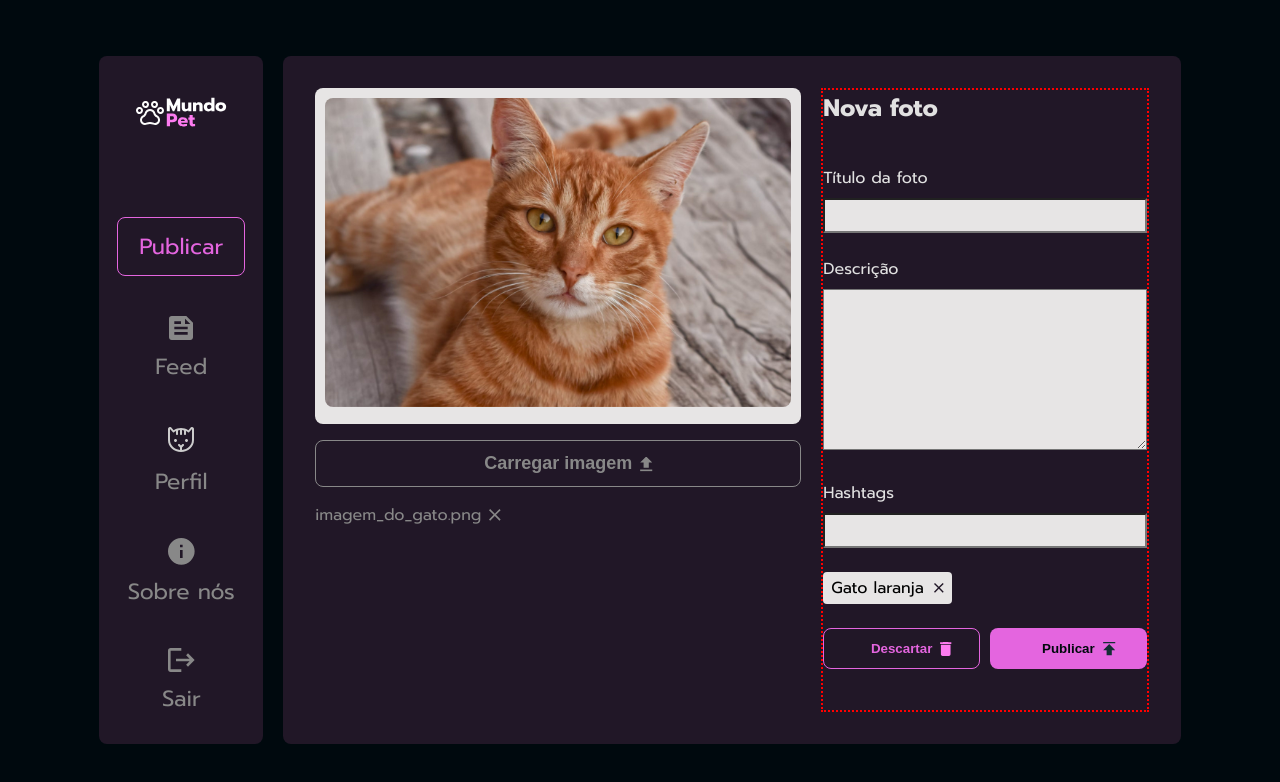
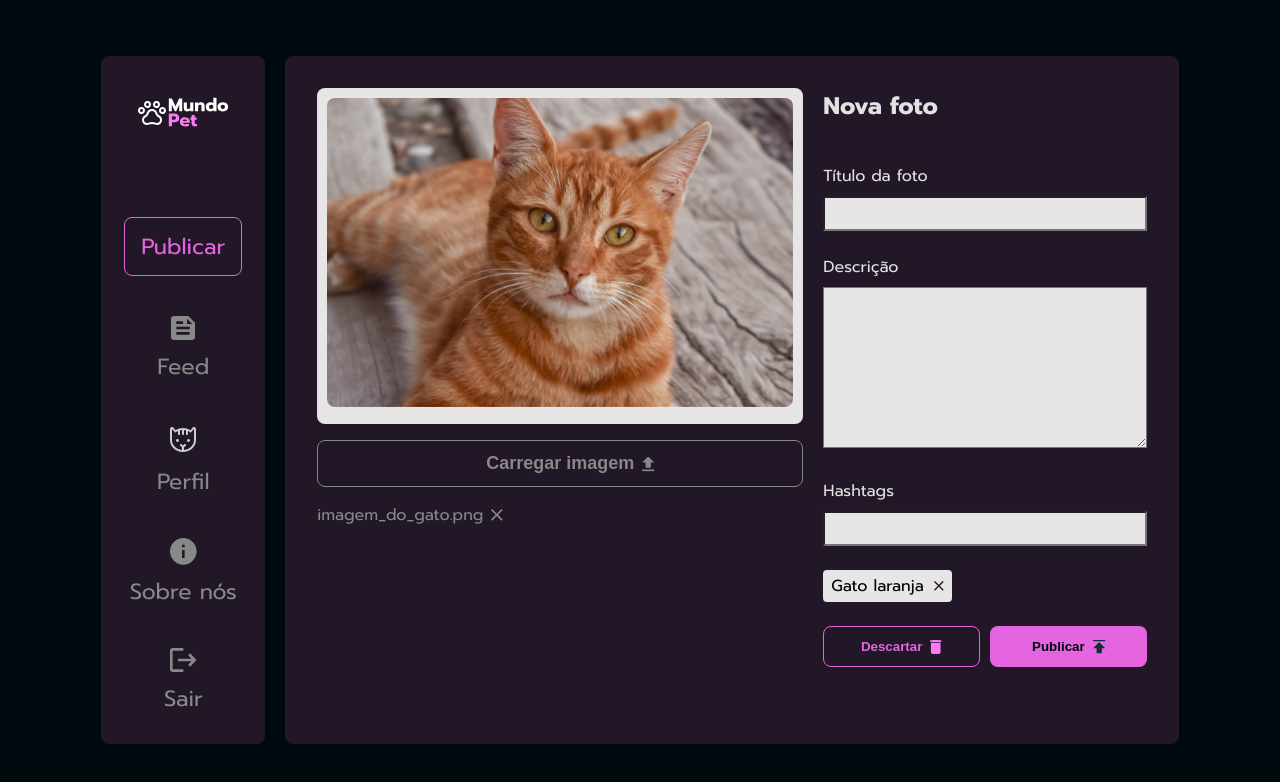
Before and after one commit to robertvieiraa/pagina-upload-mundopet, a plain HTML site: page index.html in a window 1280 px wide. Drawn offline with Linux system fonts and the light colour scheme.

Commit message:
Acabei os estilos

```diff
--- a/style.css
+++ b/style.css
@@ -37,7 +37,7 @@
 nav > .lista-links {
     display: flex;
     flex-direction: column;
-    text-align: center;
+    align-items: center;
     gap: 40px;
     margin-top: 80px;
     list-style-type: none;
@@ -120,7 +120,6 @@
 
 .container-informacoes {
     color: var(--text-color);
-    border: 2px dotted red;
 }
 
 form {
@@ -165,7 +164,7 @@
     position: relative;
     width: 50%;
     border-radius: 8px;
-    padding: 12px 18px;
+    padding: 12px 32px 12px 12px;
     font-weight: bold;
 }
 
```
